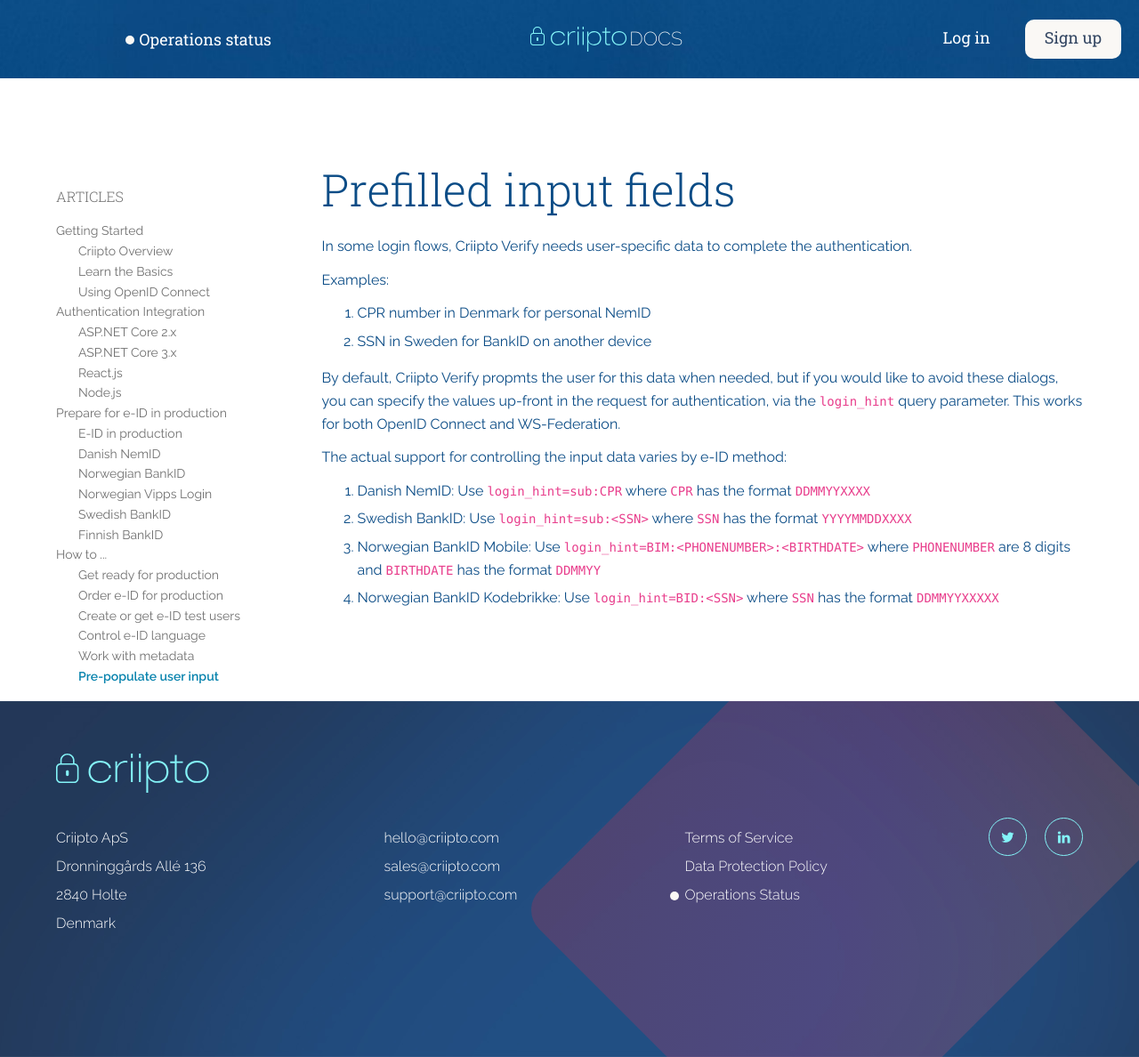
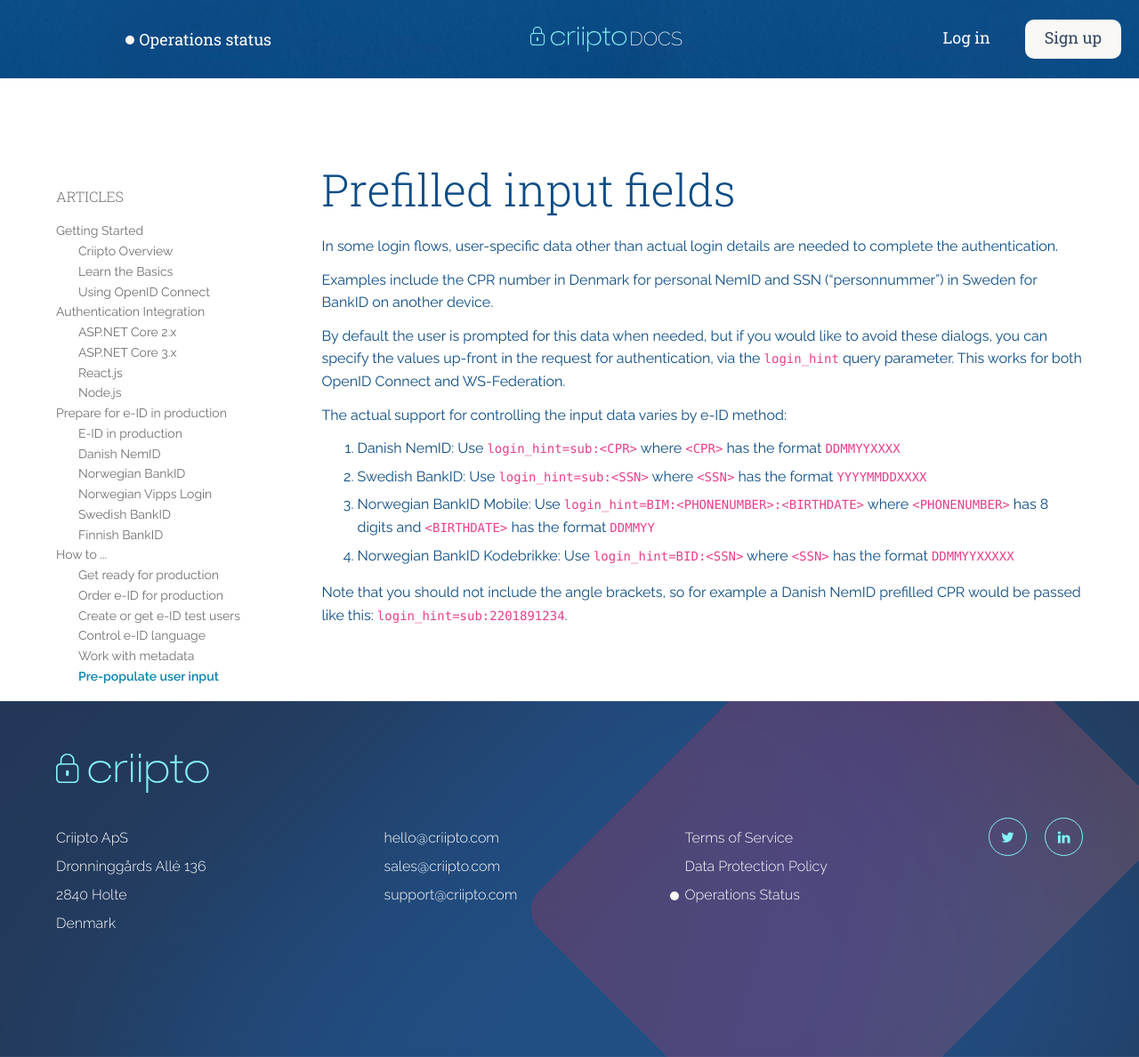
Before and after one commit to criipto/docs-old, a Jekyll site: the page built from how-to/specify-prefilled-fields.md, in a window 1280 px wide. Shown: the whole page at 89% size. Built offline with Jekyll 4.4.1, drawn with Linux system fonts in a browser that asks for light colours; some web fonts are replaced.

Commit message:
Small fixes

```diff
--- a/how-to/specify-prefilled-fields.md
+++ b/how-to/specify-prefilled-fields.md
@@ -5,17 +5,18 @@
 ---
 
 # Prefilled input fields
-In some login flows, Criipto Verify needs user-specific data to complete the authentication.
+In some login flows, user-specific data other than actual login details are needed to complete the authentication.
 
-Examples:
-1. CPR number in Denmark for personal NemID
-2. SSN in Sweden for BankID on another device
+Examples include the CPR number in Denmark for personal NemID and SSN ("personnummer") in Sweden for BankID on another device.
 
-By default, Criipto Verify propmts the user for this data when needed, but if you would like to avoid these dialogs, you can specify the values up-front in the request for authentication, via the `login_hint` query parameter. This works for both OpenID Connect and WS-Federation.
+By default the user is prompted for this data when needed, but if you would like to avoid these dialogs, you can specify the values up-front in the request for authentication, via the `login_hint` query parameter. This works for both OpenID Connect and WS-Federation.
 
 The actual support for controlling the input data varies by e-ID method:
 
-1. Danish NemID: Use `login_hint=sub:CPR` where `CPR` has the format `DDMMYYXXXX`
-2. Swedish BankID: Use `login_hint=sub:<SSN>` where `SSN` has the format `YYYYMMDDXXXX`
-3. Norwegian BankID Mobile: Use `login_hint=BIM:<PHONENUMBER>:<BIRTHDATE>` where `PHONENUMBER` are 8 digits and `BIRTHDATE` has the format `DDMMYY`
-4. Norwegian BankID Kodebrikke: Use `login_hint=BID:<SSN>` where `SSN` has the format `DDMMYYXXXXX`
+1. Danish NemID: Use `login_hint=sub:<CPR>` where `<CPR>` has the format `DDMMYYXXXX`
+2. Swedish BankID: Use `login_hint=sub:<SSN>` where `<SSN>` has the format `YYYYMMDDXXXX`
+3. Norwegian BankID Mobile: Use `login_hint=BIM:<PHONENUMBER>:<BIRTHDATE>` where `<PHONENUMBER>` has 8 digits and `<BIRTHDATE>` has the format `DDMMYY`
+4. Norwegian BankID Kodebrikke: Use `login_hint=BID:<SSN>` where `<SSN>` has the format `DDMMYYXXXXX`
+
+Note that you should not include the angle brackets, so for example a Danish NemID prefilled CPR
+would be passed like this: `login_hint=sub:2201891234`.
```
Also changed, not shown: getting-started/oidc-intro.md (+3 -1 lines).
